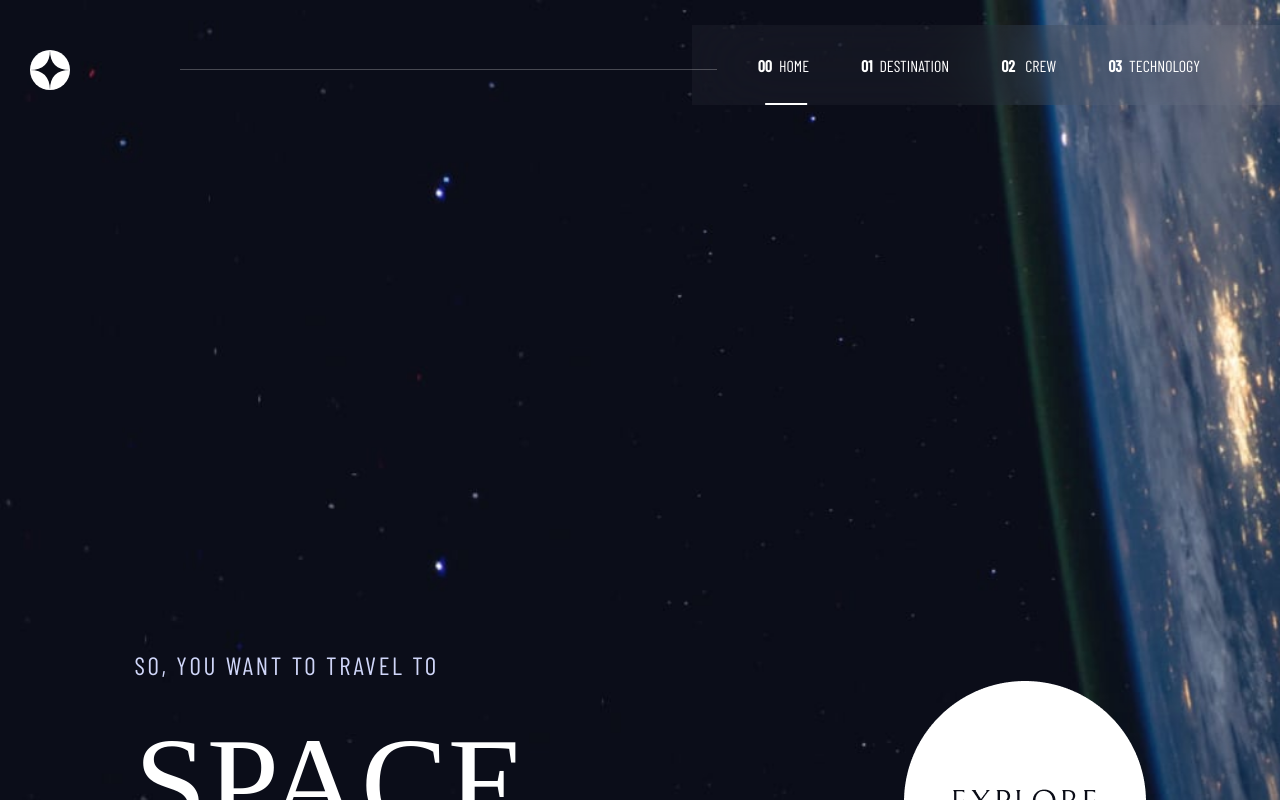
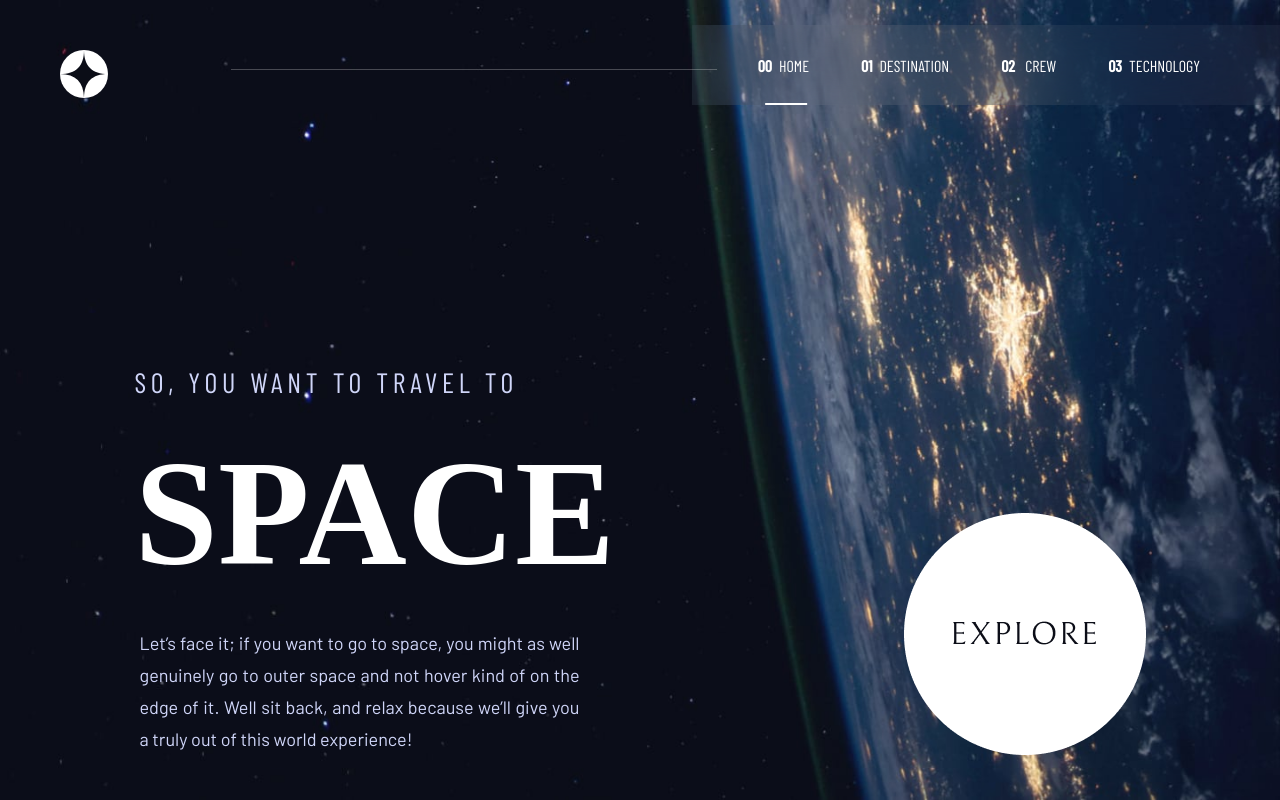
Before and after one commit to Mrcsbda/Space-Tourism, a React (Vite) app: page / in a window 1280 px wide. Shown: the top 800 px of the page. Built offline with nearby package versions, Linux system fonts and the light colour scheme; a web font is replaced by a local one.

Commit message:
:lipstick: home styles

```diff
--- a/src/components/header/Header.jsx
+++ b/src/components/header/Header.jsx
@@ -2,9 +2,6 @@ import React, { useContext, useEffect, useState } from "react";
 import Nav from "../nav/Nav";
 import "./header.scss";
 import "../nav/nav.scss"
-import logo from "../../../public/images/shared/logo.svg";
-import menu from "../../../public/images/shared/icon-hamburger.svg";
-import close from "../../../public/images/shared/icon-close.svg";
 import HeaderTab from "../headerTab/HeaderTab";
 import { useMediaQuery } from "react-responsive";
 import HeaderDek from "../headerDek/HeaderDek";
@@ -43,13 +40,13 @@ const Header = () => {
           {/* <Nav/> */}
           <div className="header__up">
             <figure className="logo">
-              <img src={logo} alt="" />
+              <img src="/images/shared/logo.svg" alt="logo image" />
             </figure>
             <figure className="hamburger" onClick={handleMenuToggle}>
               {isMenuOpen ? (
-                <img className="close" src={close} />
+                <img className="close" src="/images/shared/icon-close.svg" alt="close icon"/>
               ) : (
-                <img className="menu" src={menu} />
+                <img className="menu" src="/images/shared/icon-hamburger.svg" alt="menu icon"/>
               )}
             </figure>
           </div>
--- a/src/components/headerDek/HeaderDek.jsx
+++ b/src/components/headerDek/HeaderDek.jsx
@@ -5,10 +5,9 @@ import { Link, useLocation, useParams } from "react-router-dom";
 import { AppContext } from '../../routes/Router';
 const HeaderDek = () => {
   const { destinationPathName, crewPathName, technologyPathName } = useContext(AppContext)
-  const { destinationName } = useParams()
-  const { crewName } = useParams()
-  const { technologyName } = useParams()
+  const { destinationName , crewName ,  technologyName } = useParams()
   const location = useLocation()
+
   return (
     <div className="dek">
       <figure className="logo">
@@ -17,22 +16,22 @@ const HeaderDek = () => {
       <nav className='navdek'>
         <ul className='navdek__list'>
           <li>
-            <Link className={location.pathname === "/" && "active-desk"} to="/"><span>00</span>HOME</Link>
+            <Link className={location.pathname === "/" ? "active-desk" : ""} to="/"><span>00</span>HOME</Link>
           </li>
           <li>
             <Link
-              className={destinationName === destinationPathName && "active-desk"}
+              className={destinationName === destinationPathName ? "active-desk" : ""}
               to={`/destination/${destinationPathName}`} ><span>01</span>DESTINATION</Link>
           </li>
           <li>
             <Link
-              className={crewName === crewPathName && "active-desk"}
+              className={crewName === crewPathName ? "active-desk" : ""}
               to={`/crew/${crewPathName}`} ><span>02</span> CREW</Link>
           </li>
           <li>
 
             <Link
-              className={technologyName === technologyPathName && "active-desk"}
+              className={technologyName === technologyPathName ? "active-desk" : ""}
               to={`/technology/${technologyPathName}`} ><span>03</span>TECHNOLOGY</Link>
           </li>
         </ul>
--- a/src/components/headerDek/headerDek.scss
+++ b/src/components/headerDek/headerDek.scss
@@ -22,8 +22,8 @@
       content: "";
       position: absolute;
       bottom: 35px;
-      left: -40vw;
-      width: 42vw;
+      left: -36vw;
+      width: 38vw;
       z-index: 100;
       height: 1px;
       background-color: #ffffff;
@@ -77,16 +77,29 @@
   }
 }
 
+@media screen and (min-width: 1100px) {
+  .logo img {
+    width: 48px !important;
+    height: 48px !important;
+    padding-left: 60px !important;
+    padding-top: 25px;
+  }
+}
 
 @media screen and (min-width: 1300px) {
+
+
   .navdek__list {
     padding-right: 9vw !important;
   }
 }
 
 @media screen and (min-width: 1440px) {
+
+
   .navdek__list {
-    padding-right: 13vw !important;
+    padding-right: 15vw !important;
+    padding-left: 5vw !important;
   }
 }
 
--- a/src/components/headerTab/HeaderTab.jsx
+++ b/src/components/headerTab/HeaderTab.jsx
@@ -6,9 +6,7 @@ import { AppContext } from "../../routes/Router";
 
 const HeaderTab = () => {
   const { destinationPathName, crewPathName, technologyPathName } = useContext(AppContext)
-  const { destinationName } = useParams()
-  const { crewName } = useParams()
-  const { technologyName } = useParams()
+  const { destinationName , crewName ,technologyName } = useParams()
   const location = useLocation()
 
   return (
@@ -20,21 +18,21 @@ const HeaderTab = () => {
       <nav className='navtab'>
         <ul>
           <li>
-            <Link className={location.pathname === "/" && "active-tab"} to="/">HOME</Link>
+            <Link className={location.pathname === "/" ? "active-tab" : ""} to="/">HOME</Link>
           </li>
           <li>
             <Link
-              className={destinationName === destinationPathName && "active-tab"}
+              className={destinationName === destinationPathName ? "active-tab" : ""}
               to={`/destination/${destinationPathName}`} >DESTINATION</Link>
           </li>
           <li>
             <Link
-              className={crewName === crewPathName && "active-tab"}
+              className={crewName === crewPathName ? "active-tab" : ""}
               to={`/crew/${crewPathName}`} >CREW</Link>
           </li>
           <li>
             <Link
-              className={technologyName === technologyPathName && "active-tab"}
+              className={technologyName === technologyPathName ? "active-tab" : ""}
               to={`/technology/${technologyPathName}`} >TECHNOLOGY</Link>
           </li>
         </ul>
--- a/src/pages/destination/Destination.jsx
+++ b/src/pages/destination/Destination.jsx
@@ -36,7 +36,7 @@ const Destination = () => {
                     {
                       destinations.map((element, index) => (
                         <li
-                        className={`destination__nav__list--item ${destinationName === element && "active-destination"}`}
+                        className={`destination__nav__list--item ${destinationName === element ? "active-destination" : ""}`}
                         key={index + 1}
                         onClick={()=> handleDestination(element)}
                         >{element}</li>
--- a/src/pages/home/home.scss
+++ b/src/pages/home/home.scss
@@ -53,31 +53,36 @@
     }
 }
 
-@media screen and (min-width: 768px) {
+@media screen and (min-width: 500px) {
     .home {
-        padding: 70px 0;
+        padding: 40px 0;
         gap: 50px;
 
         &__container {
-            width: 382px;
-            height: 450px;
+            width: 450px;
+        }
 
-            h1 {
-                font-size: 100px;
-                font-weight: 300;
-            }
+        &__subtitle {
+            font-size: 20px;
+            font-weight: 400;
+            letter-spacing: 3.375px;
+            align-items: flex-start;
+        }
 
-            span {
-                font-size: 25px;
-                font-weight: 200;
-                align-items: flex-start;
-            }
+        &__title {
+            font-size: 150px;
+        }
+
+        &__description {
+            font-size: 16px;
+            line-height: 28px;
         }
 
         &__figure {
             display: flex;
             width: 274px;
             height: 274px;
+            margin-bottom: 1.5rem;
 
             img {
                 width: 100%;
@@ -87,29 +92,43 @@
     }
 }
 
-@media screen and (min-width: 1100px){
+@media screen and (min-width: 1100px) {
     .home {
         display: flex;
         flex-direction: row;
+        align-items: flex-end;
         justify-content: space-around;
-        padding: 370px 0 0 0;
+        padding: 0;
         gap: 50px;
+
 
         &__container {
             width: 450px;
-            height: 334px;
             text-align: start;
             justify-content: center;
+            margin-bottom: 20px;
+        }
 
-            h1 {
-                font-size: 130px;
-            }
+        &__title {
+            font-size: 150px;
+        }
+
+        &__subtitle {
+            font-size: 28px;
+            letter-spacing: 4.725px;
+        }
+
+        &__description {
+            text-align: justify;
+            font-size: 18px;
+            line-height: 32px;
         }
 
         &__figure {
             display: flex;
             width: 242px;
             height: 242px;
+            margin-bottom: 20px;
 
             img {
                 width: 100%;
@@ -118,3 +137,15 @@
         }
     }
 }
+
+@media screen and (min-width: 1440px) {
+    .home {
+        &__container {
+            margin-bottom: 110px;
+        }
+
+        &__figure {
+            margin-bottom: 110px;
+        }
+    }
+}
--- a/src/pages/layaout/Layout.jsx
+++ b/src/pages/layaout/Layout.jsx
@@ -1,5 +1,5 @@
 import React, { useContext, useEffect, useState } from 'react'
-import Header from '../../components/header/header'
+import Header from '../../components/header/Header'
 import { Outlet, useLocation } from 'react-router-dom'
 import "./layout.scss"
 import { AppContext } from '../../routes/Router'
@@ -32,7 +32,7 @@ const Layout = () => {
     }
 
     return (
-        <article className={`layout ${styleBackground} ${inNavMobile && "fixed"}`}>
+        <article className={`layout ${styleBackground} ${inNavMobile ? "fixed" : ""}`}>
             <Header />
             <Outlet />
         </article>
```
